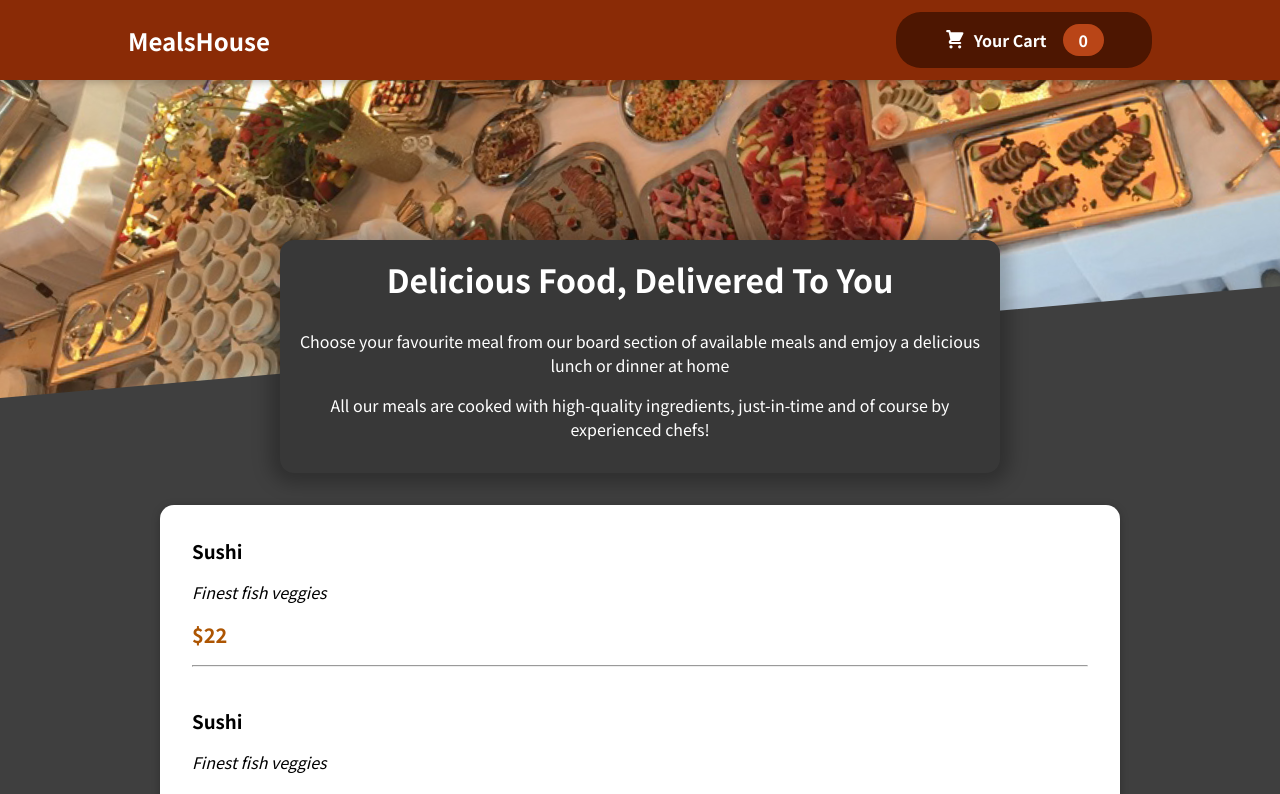
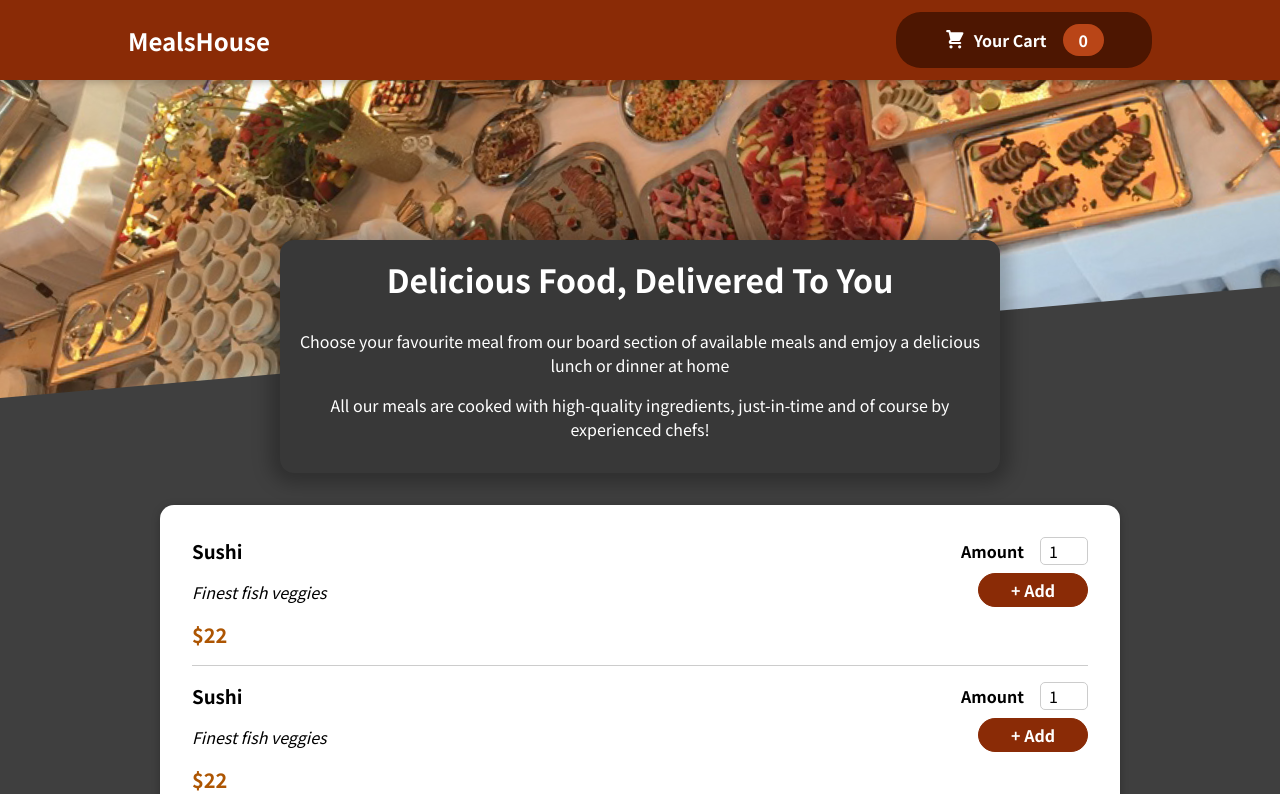
Before and after one commit to Pankaj10101/restaurant-app, a React (Create React App) app: page / in a window 1280 px wide. Shown: the top 794 px of the page. Built offline with nearby package versions, Linux system fonts and the light colour scheme.

Commit message:
adding add button

```diff
--- a/src/Components/Meals/AvailableMeals.css
+++ b/src/Components/Meals/AvailableMeals.css
@@ -11,8 +11,11 @@
     padding: 0;
   }
   .meal {
+    display: flex;
+    justify-content: space-between;
     margin: 1rem;
-    padding-bottom: 1rem;
+    padding-bottom: 0.rem;
+    border-bottom: 1px solid #ccc;
   }
 
   .meal h3 {
@@ -30,6 +33,9 @@
     font-size: 1.25rem;
   }
 
+
+
+
   @keyframes meals-appear {
     from {
       opacity: 0;
--- a/src/Components/Meals/AvailableMeals.jsx
+++ b/src/Components/Meals/AvailableMeals.jsx
@@ -1,49 +1,53 @@
-import React from 'react'
-import './AvailableMeals.css'
-import Card from '../UI/Card'
-const mealChart = [{
-        id:'m1',
-        name:'Sushi',
-        description: 'Finest fish veggies',
-        price : '$22'
+import React from "react";
+import "./AvailableMeals.css";
+import Card from "../UI/Card";
+import MealItemForm from "./MealItem/MealItemForm";
+const mealChart = [
+  {
+    id: "m1",
+    name: "Sushi",
+    description: "Finest fish veggies",
+    price: "$22",
   },
   {
-    id:'m2',
-        name:'Sushi',
-        description: 'Finest fish veggies',
-        price : '$22'
+    id: "m2",
+    name: "Sushi",
+    description: "Finest fish veggies",
+    price: "$22",
   },
   {
-    id:'m3',
-        name:'Sushi',
-        description: 'Finest fish veggies',
-        price : '$22'
+    id: "m3",
+    name: "Sushi",
+    description: "Finest fish veggies",
+    price: "$22",
   },
   {
-    id:'m4',
-        name:'Sushi',
-        description: 'Finest fish veggies',
-        price : '$22'
-}
-]
+    id: "m4",
+    name: "Sushi",
+    description: "Finest fish veggies",
+    price: "$22",
+  },
+];
 
 const AvailableMeals = () => {
   return (
-    <section className='meal-chart'>
+    <section className="meal-chart">
       <Card>
-    {
-      mealChart.map((e) => (
-            <div className='meal' key={e.id}>
+        {mealChart.map((e) => (
+          <div className="meal" key={e.id}>
+            <div>
               <h3>{e.name}</h3>
-                <p className='description'>{e.description}</p>
-                <h2 className='price'>{e.price}</h2>
-                <hr />
+              <p className="description">{e.description}</p>
+              <h2 className="price">{e.price}</h2>
             </div>
-        ))
-    }
+            <div>
+            <MealItemForm/>
+          </div>
+          </div>
+        ))}
       </Card>
     </section>
-  )
-}
+  );
+};
 
 export default AvailableMeals;
--- /dev/null
+++ b/src/Components/Meals/MealItem/MealItemForm.css
@@ -0,0 +1,20 @@
+.form {
+    text-align: right;
+  }
+
+  .form button {
+    font: inherit;
+    cursor: pointer;
+    background-color: #8a2b06;
+    border: 1px solid #8a2b06;
+    color: white;
+    padding: 0.25rem 2rem;
+    border-radius: 20px;
+    font-weight: bold;
+  }
+
+  .form button:hover,
+  .form button:active {
+    background-color: #641e03;
+    border-color: #641e03;
+  }
--- /dev/null
+++ b/src/Components/Meals/MealItem/MealItemForm.jsx
@@ -0,0 +1,20 @@
+import React from 'react'
+import './MealItemForm.css'
+import Input from '../../UI/Input'
+const MealItemForm = () => {
+  return (
+    <form className='form'>
+        <Input label = 'Amount' input={{
+            id : 'amount',
+            type : 'number',
+            min: 1,
+            max: 5,
+            step: 1,
+            defaultValue:1
+        }} />
+        <button>+ Add</button>
+    </form>
+  )
+}
+
+export default MealItemForm
--- /dev/null
+++ b/src/Components/UI/Input.css
@@ -0,0 +1,18 @@
+.input {
+    display: flex;
+    align-items: center;
+    margin-bottom: 0.5rem;
+  }
+
+  .input label {
+    font-weight: bold;
+    margin-right: 1rem;
+  }
+
+  .input input {
+    width: 3rem;
+    border-radius: 5px;
+    border: 1px solid #ccc;
+    font: inherit;
+    padding-left: 0.5rem;
+  }
--- /dev/null
+++ b/src/Components/UI/Input.jsx
@@ -0,0 +1,12 @@
+import React from 'react'
+import './Input.css'
+const Input = (props) => {
+  return (
+    <div className='input'>
+        <label htmlFor={props.input.id}>{props.label}</label>
+        <input id={props.input.id} {...props.input}/>
+    </div>
+  )
+}
+
+export default Input
```
Lines whose indentation alone changed are shown as unchanged.
